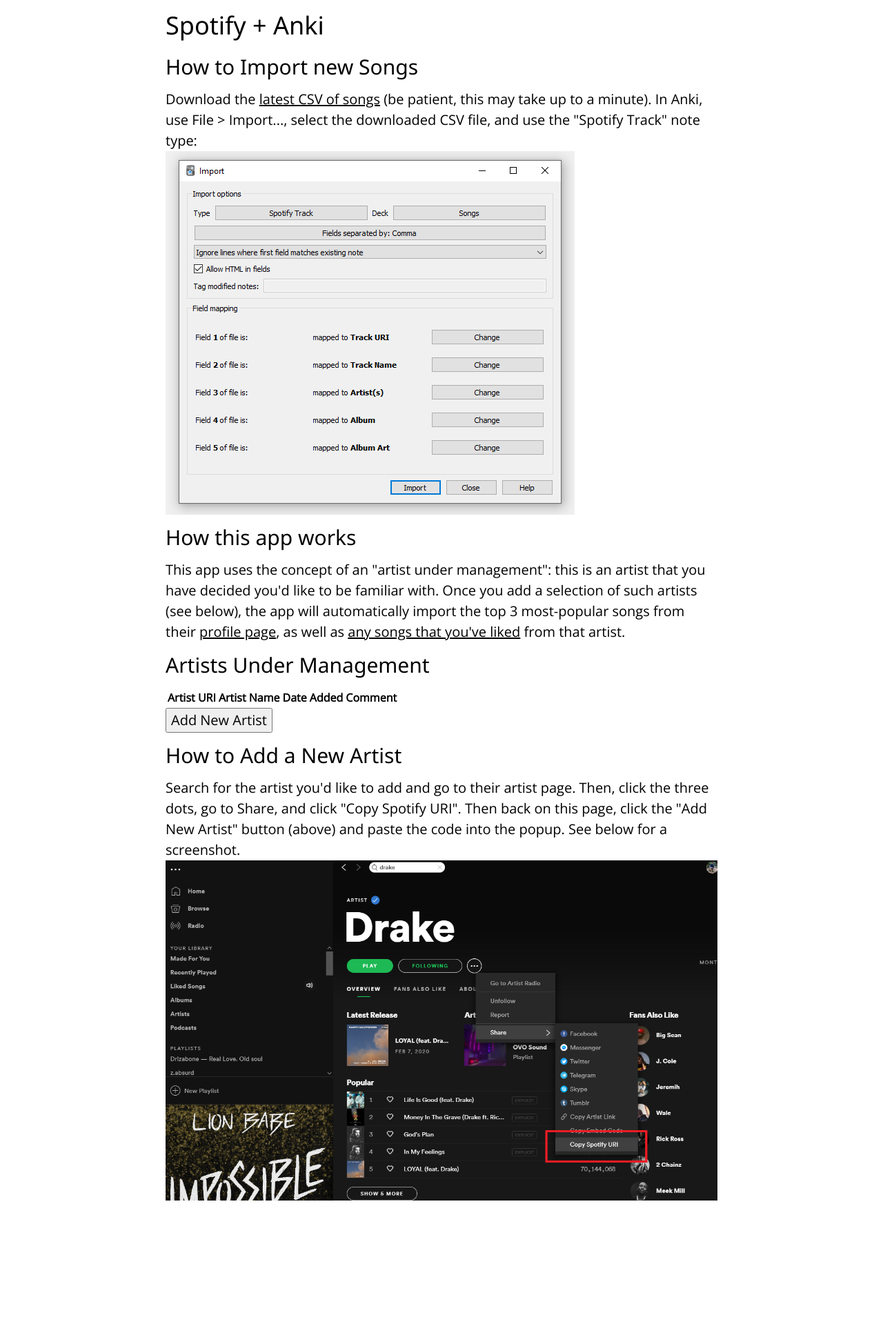
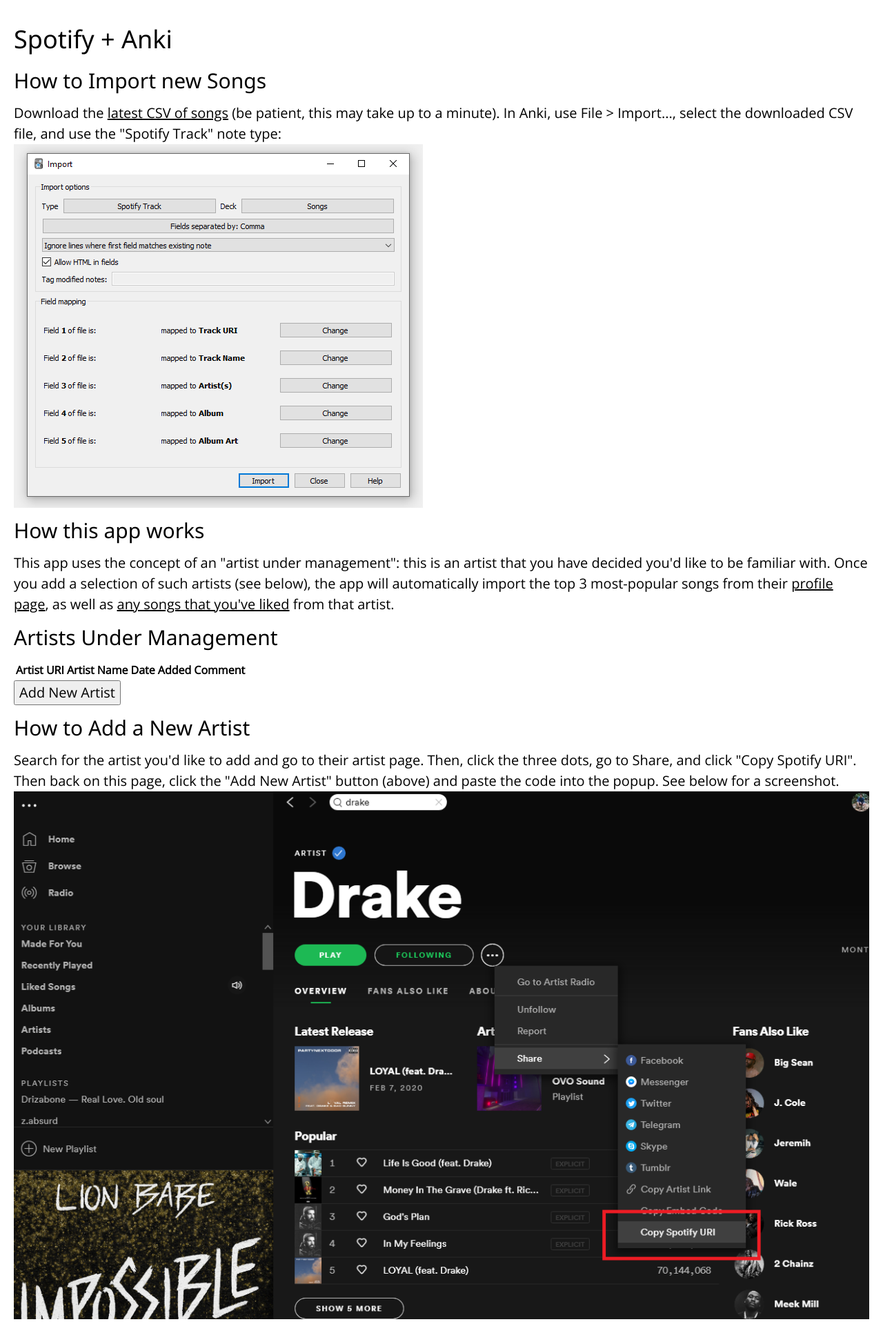
Before and after one commit to z1lc/zdone, a Flask app: page /spotify in a window 1280 px wide. Shown: the whole page at 69% size. Before the commit the page ends 1740 px from the top, so only its background shows below. Run offline with Flask 2, Linux system fonts and the light colour scheme; the visitor is signed in with stand-in values (Sample User, id 1); data comes from the database, SQL or seed files in the repository; data that the repository does not hold is empty; some libraries are stand-ins or nearby versions.

Commit message:
adjust styling

```diff
--- a/app/templates/spotify.html
+++ b/app/templates/spotify.html
@@ -3,11 +3,12 @@
 {% block within_head %}
 <style>
     body {
-        max-width: 800px;
+        max-width: 1500px;
         margin: auto;
+        padding: 20px;
     }
     img {
-        max-width:800px;
+        max-width: 100%;
     }
     table {
         font-size: 0.8em;
```
